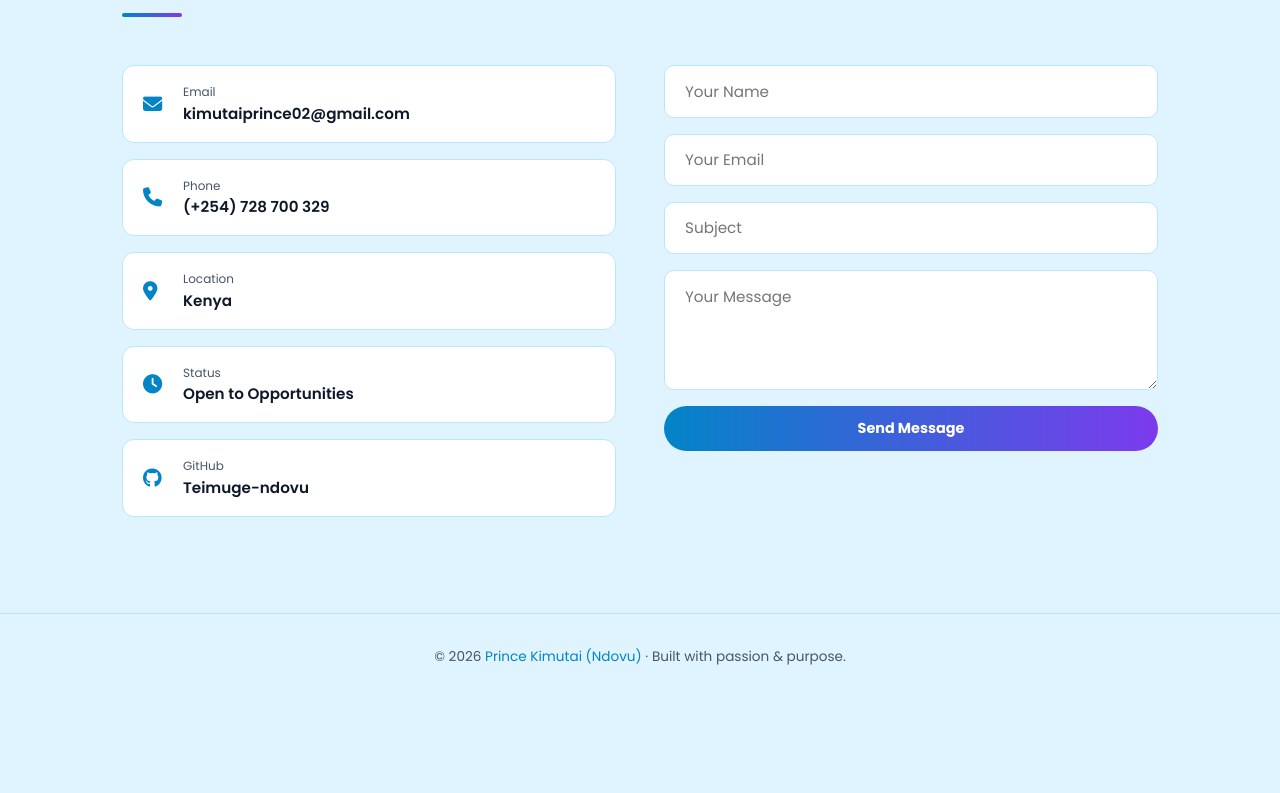
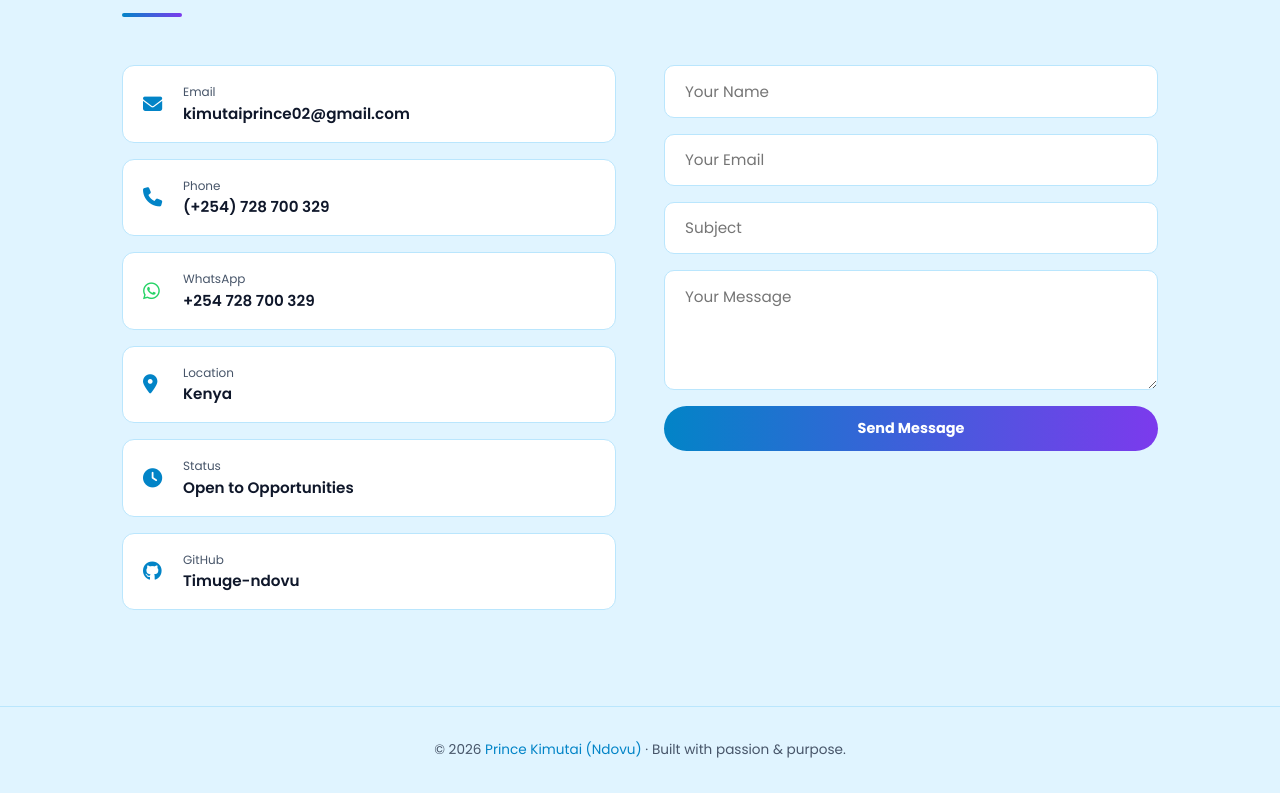
Before and after one commit to Timuge-ndovu/personal-portfolio, a plain HTML site: page index.html in a window 1280 px wide. Shown: the part 6605-7398 px from the top of the page. Before the commit the page ends 7305 px from the top, so only its background shows below. Drawn offline with Linux system fonts and the light colour scheme.

Commit message:
Add files via upload

```diff
--- a/index.html
+++ b/index.html
@@ -416,9 +416,10 @@
     <div class="contact-info fade-in">
       <a href="mailto:kimutaiprince02@gmail.com" class="contact-row"><i class="fas fa-envelope"></i><div><div class="contact-row-label">Email</div><div class="contact-row-val">kimutaiprince02@gmail.com</div></div></a>
       <a href="tel:+254728700329" class="contact-row"><i class="fas fa-phone"></i><div><div class="contact-row-label">Phone</div><div class="contact-row-val">(+254) 728 700 329</div></div></a>
+      <a href="https://wa.me/254728700329" target="_blank" class="contact-row"><i class="fab fa-whatsapp" style="color:#25d366;"></i><div><div class="contact-row-label">WhatsApp</div><div class="contact-row-val">+254 728 700 329</div></div></a>
       <div class="contact-row"><i class="fas fa-map-marker-alt"></i><div><div class="contact-row-label">Location</div><div class="contact-row-val">Kenya</div></div></div>
       <div class="contact-row"><i class="fas fa-clock"></i><div><div class="contact-row-label">Status</div><div class="contact-row-val">Open to Opportunities</div></div></div>
-      <a href="https://github.com/Teimuge-ndovu" target="_blank" class="contact-row"><i class="fab fa-github"></i><div><div class="contact-row-label">GitHub</div><div class="contact-row-val">Teimuge-ndovu</div></div></a>
+      <a href="https://github.com/Timuge-ndovu" target="_blank" class="contact-row"><i class="fab fa-github"></i><div><div class="contact-row-label">GitHub</div><div class="contact-row-val">Timuge-ndovu</div></div></a>
     </div>
     <form class="contact-form fade-in" onsubmit="handleForm(event)">
       <input type="text" placeholder="Your Name" required/>
```
